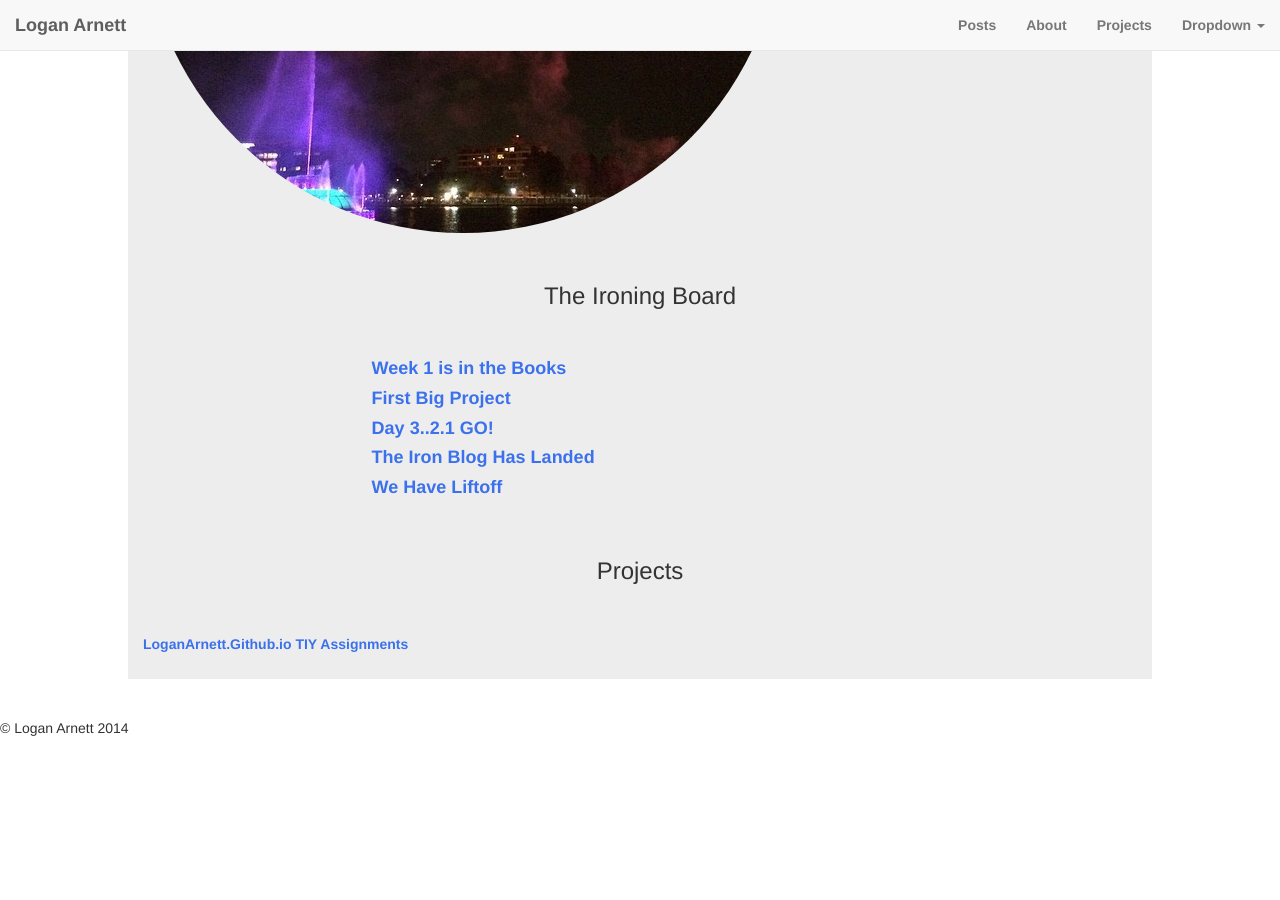
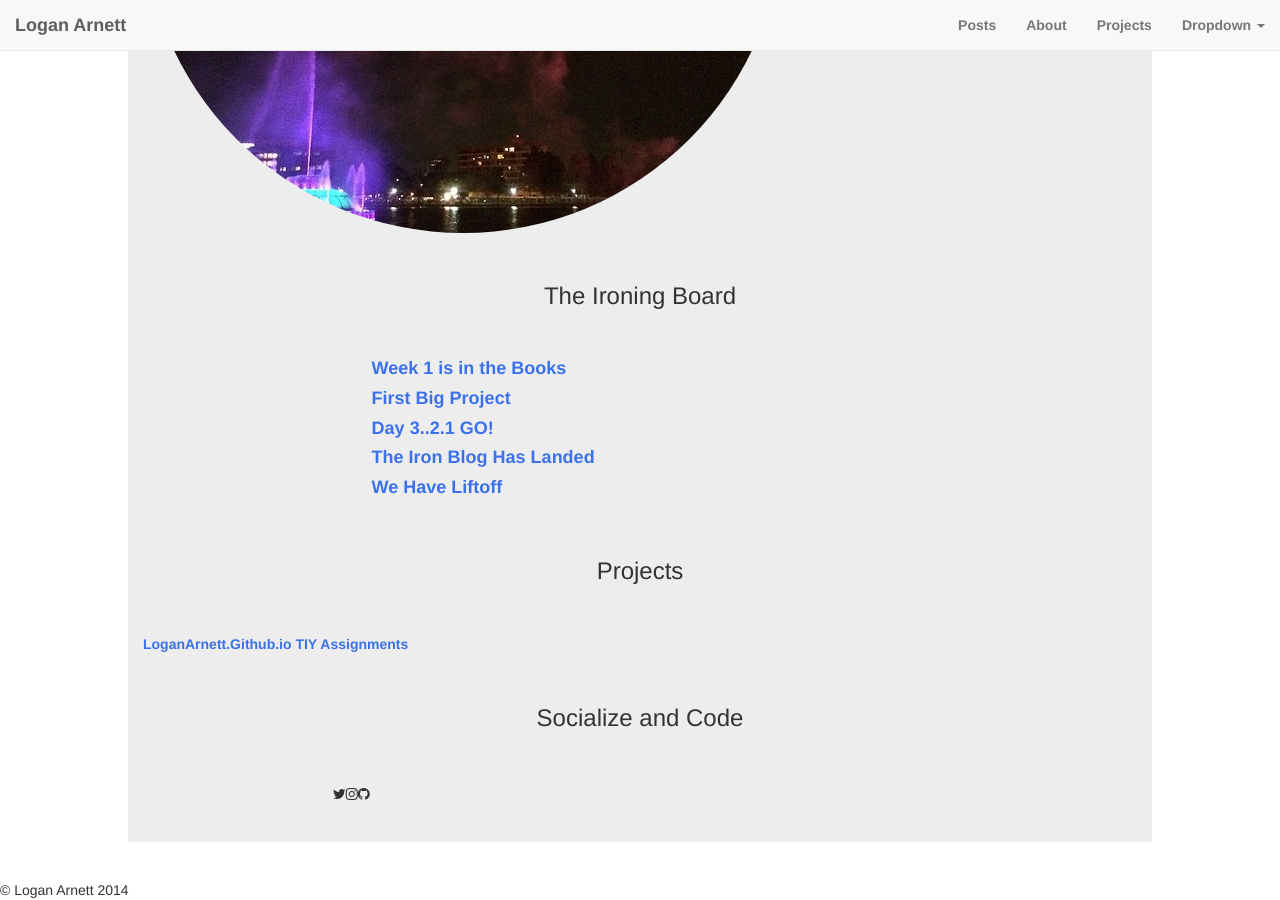
Before and after one commit to LoganArnett/MEANfolio, a Jekyll site: the page built from index.html, in a window 1280 px wide and 900 px high, scrolled down 2840 px. Built offline with Jekyll 4.4.1, drawn with Linux system fonts in a browser that asks for light colours; nearby versions of some CDN libraries; before the commit the page ends 3578 px from its top, so only the background shows below that.

Commit message:
added font awesome

```diff
--- a/_includes/head.html
+++ b/_includes/head.html
@@ -1,5 +1,6 @@
 <head>
         <title>Logan Arnett</title>
+        <link href="//maxcdn.bootstrapcdn.com/font-awesome/4.2.0/css/font-awesome.min.css" rel="stylesheet">
         <link rel="stylesheet" href="https://maxcdn.bootstrapcdn.com/bootstrap/3.3.0/css/bootstrap.min.css">
         <link rel="stylesheet" type="text/css" href="/style.css">
 </head>
--- a/index.html
+++ b/index.html
@@ -52,3 +52,10 @@
 
 <a href="https://github.com/LoganArnett/TIY-Assignments">TIY Assignments</a>
 </div>
+
+<div id="Keep in Touch">
+  <div class="social">
+    <h3>Socialize and Code</h3>
+      <p><span class="fa fa-twitter"></span><span class="fa fa-instagram"></span><span class="fa fa-github"></span></p>
+    </div>
+</div>
```
